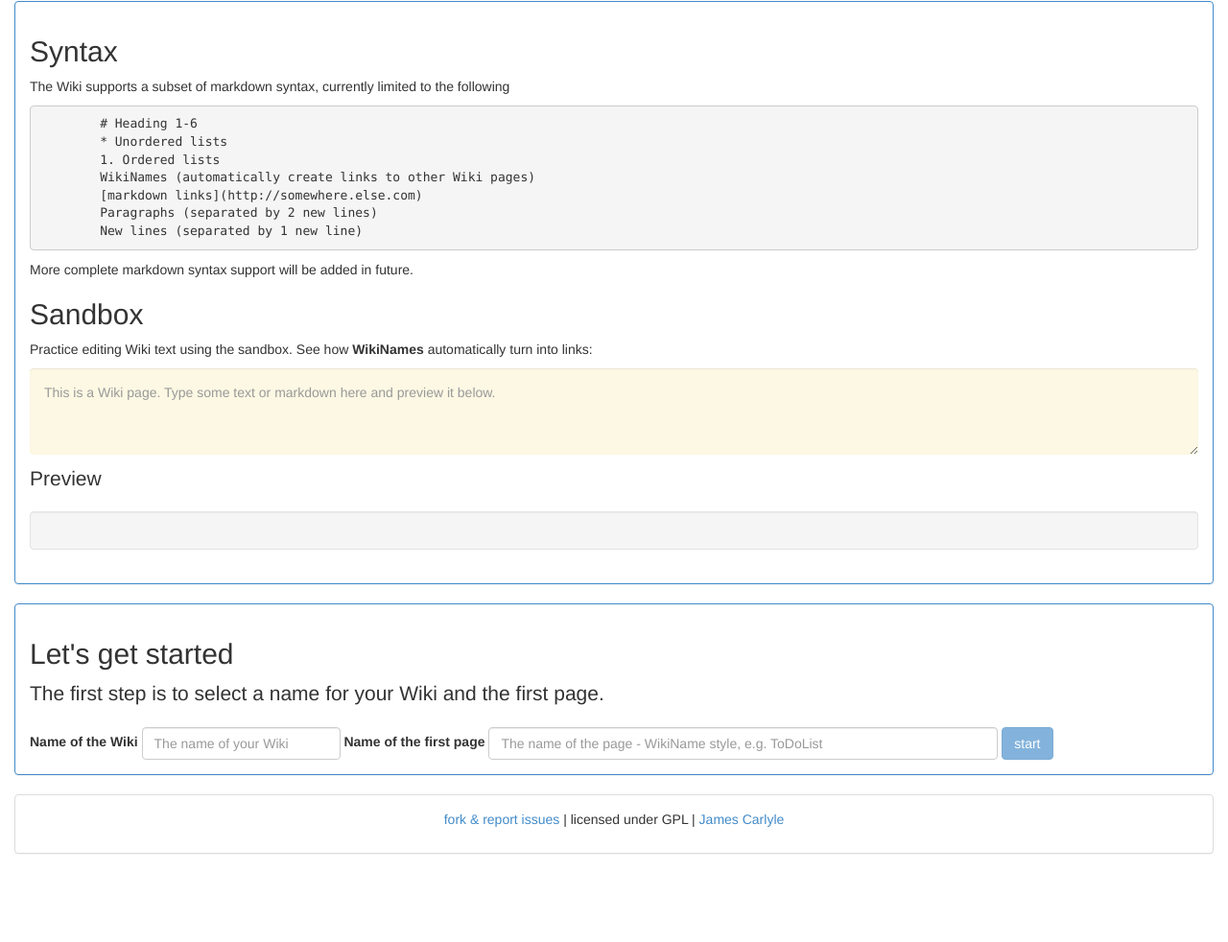
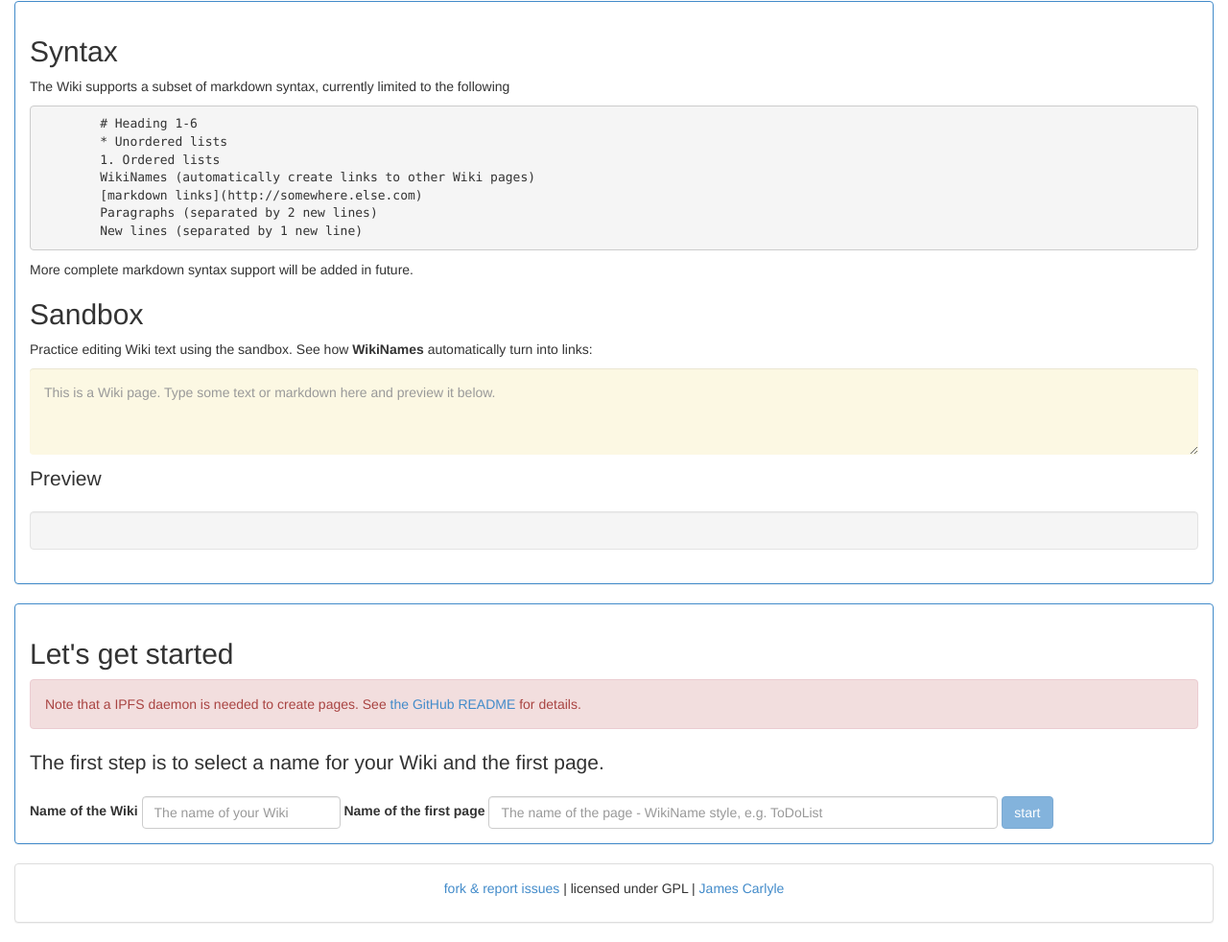
Before and after one commit to jamescarlyle/ipfs-wiki, a plain HTML site: page index.html in a window 1280 px wide. Shown: the part 1196-2178 px from the top of the page at 96% size. Before the commit the page ends 2106 px from the top, so only its background shows below. Drawn offline with Linux system fonts and the light colour scheme.

Commit message:
updated README

```diff
--- a/views/home.html
+++ b/views/home.html
@@ -44,6 +44,7 @@
 	<div class="panel panel-primary">
 		<div class="panel-body">
 			<h2>Let's get started</h2>
+			<div class="alert alert-danger" role="alert">Note that a IPFS daemon is needed to create pages. See <a href="https://github.com/jamescarlyle/ipfs-wiki">the GitHub README</a> for details.</div>
 			<p class="lead">The first step is to select a name for your Wiki and the first page.</p>
 			<form class="form-inline" name="app.create" role="form" ng-submit="app.createContext()">
 				<div class="form-group" ng-class="{'has-error': app.create.contextName.$invalid && !app.create.contextName.$pristine}">
```
Also changed, not shown: 1 other file.
